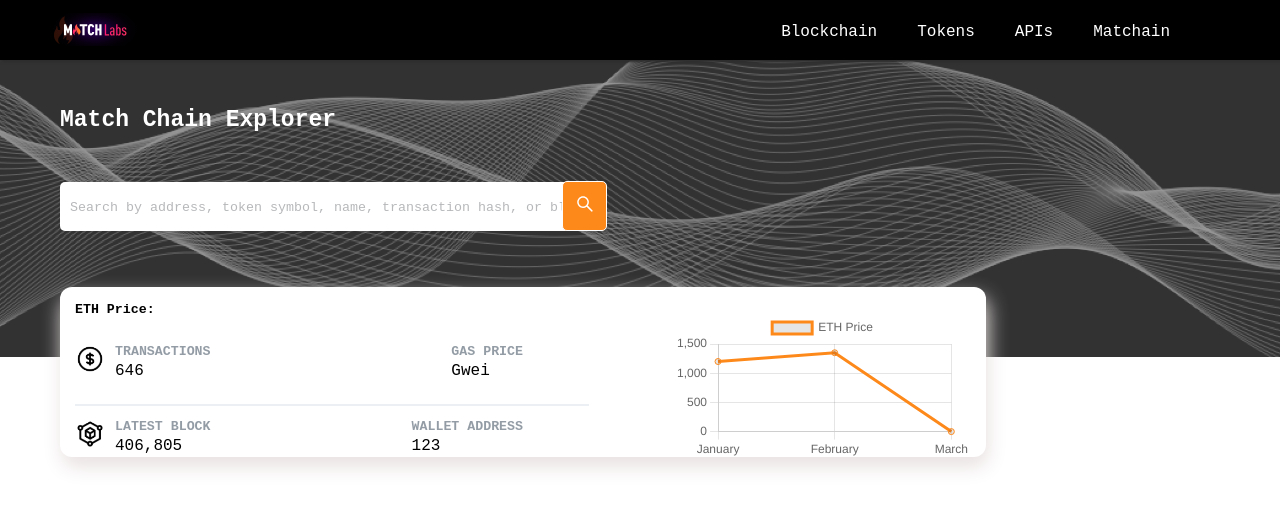
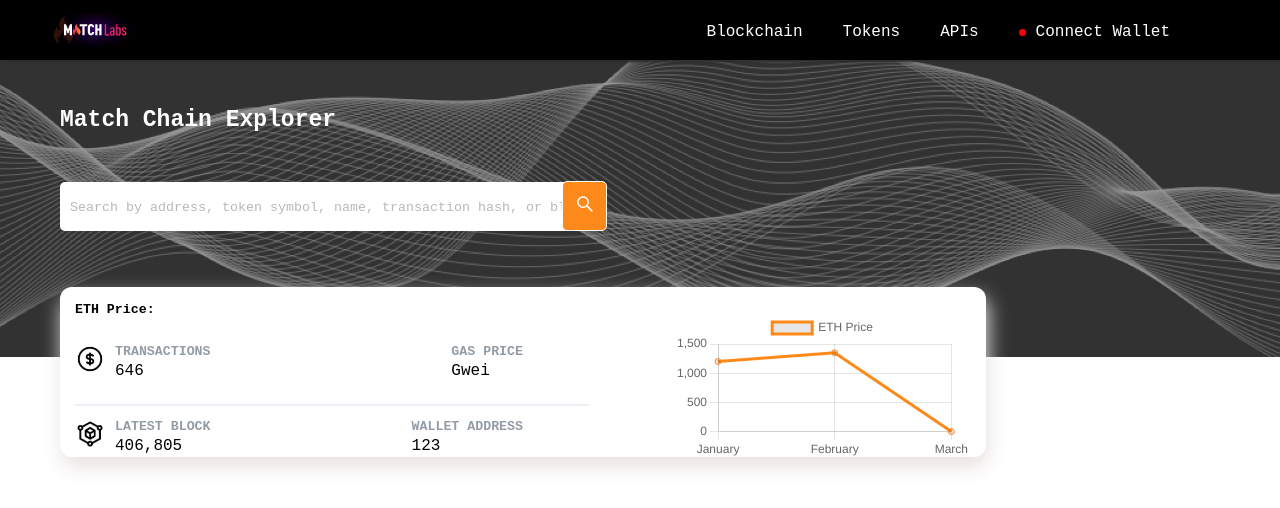
Before and after one commit to DevOlagboye/match-chain-scan-react, a React (Create React App) app: page / in a window 1280 px wide. Shown: the top 508 px of the page. Built offline with nearby package versions, Linux system fonts and the light colour scheme; no server answers; a web font is replaced by a local one.

Commit message:
Finished the Wallet connect

```diff
--- a/package.json
+++ b/package.json
@@ -9,7 +9,7 @@
     "axios": "^1.3.5",
     "chart.js": "^4.2.1",
     "dotenv": "^16.0.3",
-    "ethers": "^6.3.0",
+    "ethers": "^5.7.2",
     "faker": "^6.6.6",
     "react": "^18.2.0",
     "react-chartjs-2": "^5.2.0",
--- a/src/App.js
+++ b/src/App.js
@@ -1,16 +1,19 @@
-import logo from './logo.svg';
-import './App.css';
-import NavBar from './Components/NavBar/NavBar';
-import Explorer from './Components/Explorer/Explorer';
-import LiveData from './Components/LiveData/LiveData';
+import logo from "./logo.svg";
+import "./App.css";
+import NavBar from "./Components/NavBar/NavBar";
+import Explorer from "./Components/Explorer/Explorer";
+import LiveData from "./Components/LiveData/LiveData";
+import { WalletContext } from "./Context/WalletContext";
+import { useState } from "react";
 
 function App() {
+  const [wallet, setWallet] = useState(null);
   return (
-    <>
-      <NavBar/>
-      <Explorer/>
-      <LiveData/>
-    </>
+      <WalletContext.Provider value={[wallet, setWallet]}>
+        <NavBar />
+        <Explorer />
+        <LiveData />
+      </WalletContext.Provider>
   );
 }
 
--- a/src/Components/LiveData/LiveData.jsx
+++ b/src/Components/LiveData/LiveData.jsx
@@ -43,7 +43,6 @@ const LiveData = () => {
       const data = await axios.get(
         `https://api.etherscan.io/api?module=stats&action=ethprice&apikey=${process.env.REACT_APP_API_KEY}`
       );
-      console.log(data.data.result);
       setPrice(data.data.result.ethusd);
     } catch (e) {
       console.error(e);
--- a/src/Components/NavBar/NavBar.css
+++ b/src/Components/NavBar/NavBar.css
@@ -5,6 +5,26 @@
   width: 100%;
   height: 60px;
   box-shadow: 2px 2px 2px #2e2d2d;
+}
+
+.circle {
+  width: 7px;
+  margin-right: 10px;
+  height: 7px;
+  border-radius: 50%;
+}
+
+.circle-container {
+  display: flex;
+  align-items: center;
+}
+
+.circle.red {
+  background: red;
+}
+
+.circle.green {
+  background: green;
 }
 
 .nav-items {
--- a/src/Components/NavBar/NavBar.jsx
+++ b/src/Components/NavBar/NavBar.jsx
@@ -1,8 +1,19 @@
-import React from "react";
+import React, { useState, useContext } from "react";
+import { ethers } from "ethers";
+import { WalletContext } from "../../Context/WalletContext";
 import matchLabs from "../../Assets/images/match_logo.svg";
 import "./NavBar.css";
 
 const NavBar = () => {
+  let [wallet, setWallet] = useContext(WalletContext);
+  const connectWallet = async (e) => {
+    e.preventDefault();
+    const provider = new ethers.providers.Web3Provider(window.ethereum);
+    const accounts = await provider.send("eth_requestAccounts", []);
+    wallet = accounts[0];
+    setWallet(wallet);
+    console.log(wallet);
+  };
   return (
     <>
       <header className="header-container">
@@ -23,7 +34,14 @@ const NavBar = () => {
               <a href="##">APIs</a>
             </li>
             <li>
-              <a href="##">Matchain</a>
+              <div className="circle-container">
+                <div className={wallet ? "circle green" : "circle red"}></div>
+                <a href="##" onClick={connectWallet}>
+                  {console.log(wallet)}
+
+                  {wallet ? "Connected" : "Connect Wallet"}
+                </a>
+              </div>
             </li>
           </ul>
         </nav>
--- /dev/null
+++ b/src/Context/WalletContext.js
@@ -0,0 +1,3 @@
+import { createContext } from "react";
+
+export const WalletContext = createContext(null);
```
Also changed, not shown: 1 other file (tests, documents, lock files or other folders).
